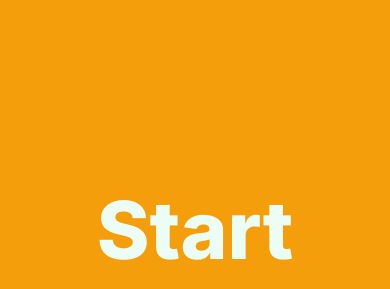
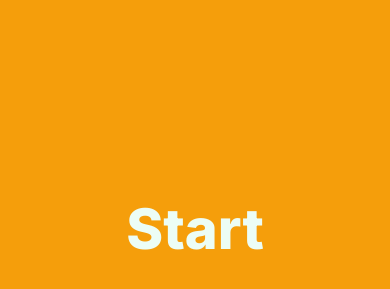
Before and after one commit to Ginger-owl/odin-rock-paper-scissors, a plain HTML site: page index.html in a window 390 px wide. Shown: the part 193-482 px from the top of the page. Drawn offline with Linux system fonts and the light colour scheme.

Commit message:
fixed font-size for small screens, added divider

```diff
--- a/styles.css
+++ b/styles.css
@@ -78,9 +78,11 @@ body {
     flex-direction: column;
     justify-content: space-evenly;
     align-items: center;
-    padding: 1vh 1vh 3vh;
+    padding: 1vh 1vw;
     background: var(--main-color);
 }
+
+
 
 .part-name {
     font-size: 3em;
@@ -130,9 +132,28 @@ body {
 
     .container {
         flex-flow: column-reverse nowrap;
+        /* border-bottom: 2px solid var(--second-color); */
     }
 
     .inner-container {
         width: 100%;
     }
+
+    .inner-container:last-child::after {
+        content: "";
+        border: 1px solid var(--second-color);
+        align-self: stretch;
+    }
+
+    .inner-container:first-child::before {
+        content: "";
+        border: 1px solid var(--second-color);
+        align-self: stretch;
+    }
 }
+
+@media screen and (max-width: 575px) {
+    :root {
+        --base-font-size: 7px;
+    }
+}
```
